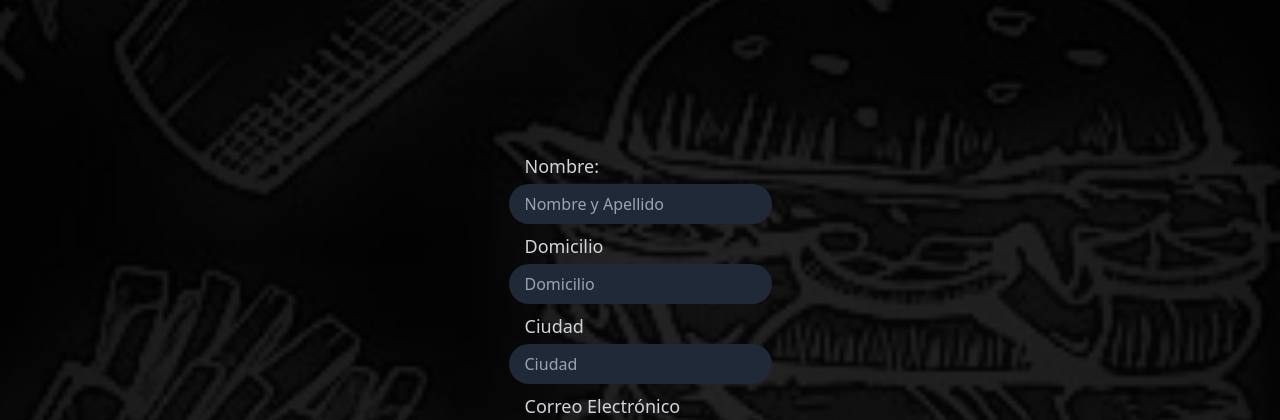
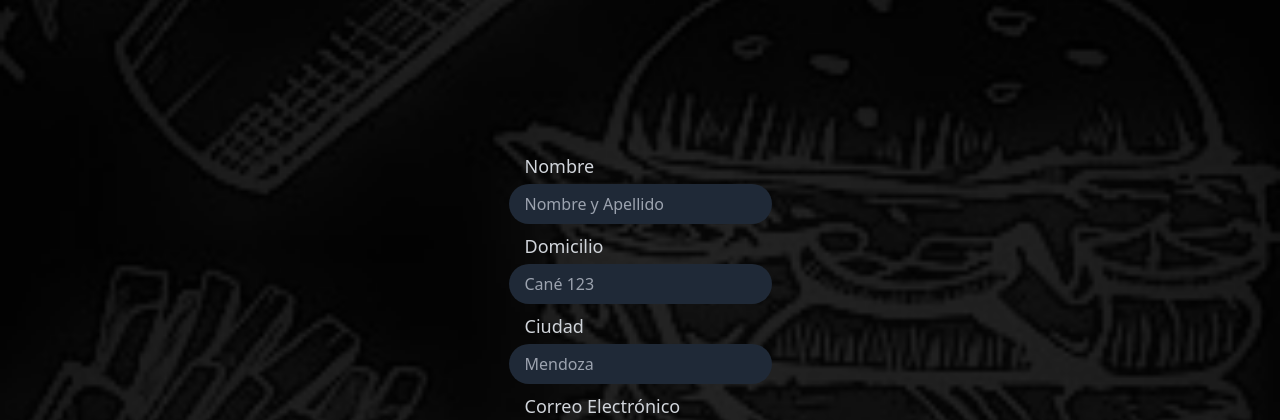
Before and after one commit to facuguardia/app-food, a React (Vite) app: page /profile in a window 1280 px wide. Shown: the top 420 px of the page. Built offline with nearby package versions, Linux system fonts and the light colour scheme; no server answers.

Commit message:
text error repair

```diff
--- a/src/page/Profile.jsx
+++ b/src/page/Profile.jsx
@@ -51,7 +51,7 @@ const Profile = () => {
     >
       {/* Nombre y Apellido */}
       <div className="flex flex-col gap-1">
-        <label className="text-gray-300 text-lg ml-4">Nombre:</label>
+        <label className="text-gray-300 text-lg ml-4">Nombre</label>
         <input
           type="text"
           placeholder="Nombre y Apellido"
@@ -70,7 +70,7 @@ const Profile = () => {
         <label className="text-gray-300 text-lg ml-4">Domicilio</label>
         <input
           type="text"
-          placeholder="Domicilio"
+          placeholder="Cané 123"
           autoComplete="off"
           className="bg-gray-800 text-gray-300 rounded-full px-4 py-2 focus:outline-none focus:ring-2 focus:ring-gray-600 focus:border-transparent"
           {...register("address", { required: true })}
@@ -85,7 +85,7 @@ const Profile = () => {
         <label className="text-gray-300 text-lg ml-4">Ciudad</label>
         <input
           type="text"
-          placeholder="Ciudad"
+          placeholder="Mendoza"
           autoComplete="off"
           className="bg-gray-800 text-gray-300 rounded-full px-4 py-2 focus:outline-none focus:ring-2 focus:ring-gray-600 focus:border-transparent"
           {...register("city", { required: true })}
```
